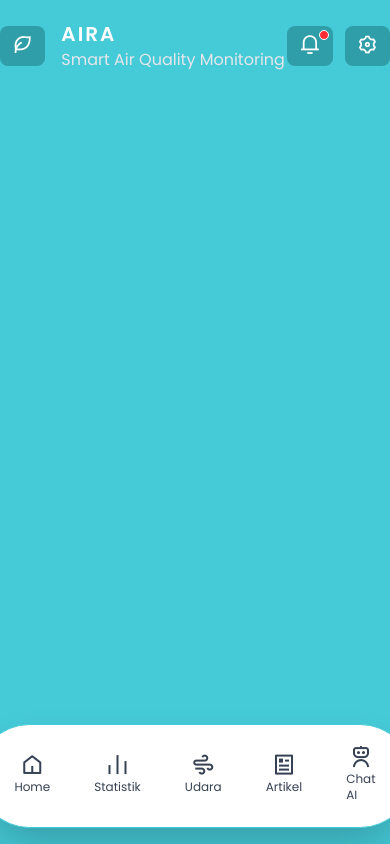
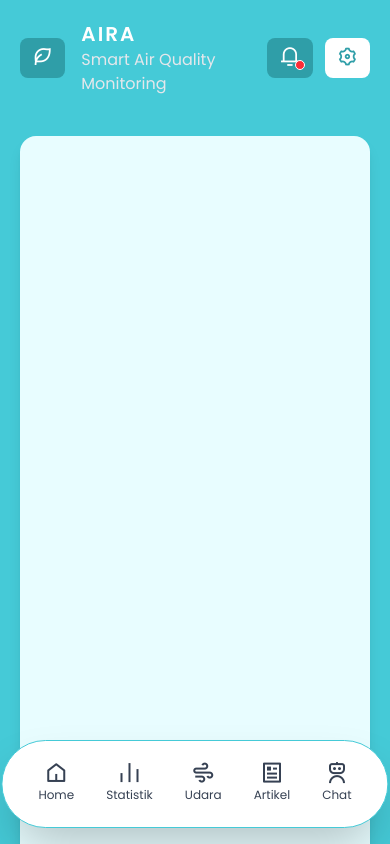
Before and after one commit to Musthofali24/aira-web-app, a React (Vite) app: page /settings in a window 390 px wide. Shown: the top 844 px of the page. Built offline with nearby package versions, Linux system fonts and the light colour scheme.

Commit message:
feat(Navigation): Add Routing for Setting

```diff
--- a/src/App.jsx
+++ b/src/App.jsx
@@ -4,7 +4,7 @@ import FloatingNavbar from "./components/FloatingNavbar";
 
 function App({ children }) {
   return (
-    <div className="bg-gradient-to-b bg-[#45cad7] text-white min-h-screen py-5">
+    <div className="bg-gradient-to-b bg-[#45cad7] text-white min-h-screen py-5 px-5">
       {/* Navbar selalu tampil */}
       <Navbar />
 
--- a/src/components/FloatingNavbar.jsx
+++ b/src/components/FloatingNavbar.jsx
@@ -10,7 +10,7 @@ function FloatingNavbar() {
     "flex flex-col items-center space-y-1.5 p-4 rounded-full transition-colors duration-200";
 
   return (
-    <div className="fixed bottom-4 left-1/2 transform -translate-x-1/2 bg-white text-gray-700 rounded-full shadow-2xl border border-[#45cad7] px-5 py-2 flex justify-between items-center gap-3 z-50">
+    <div className="fixed bottom-4 left-1/2 transform -translate-x-1/2 bg-white text-gray-700 rounded-full shadow-2xl border border-[#45cad7] px-5 py-2 flex justify-between items-center md:gap-3 z-50">
       <NavLink
         to="/"
         className={`${baseClass} ${
@@ -68,7 +68,7 @@ function FloatingNavbar() {
         }`}
       >
         <i className="ri-robot-3-line ri-xl"></i>
-        <p className="text-xs">Chat AI</p>
+        <p className="text-xs">Chat</p>
       </NavLink>
     </div>
   );
--- a/src/components/Navbar.jsx
+++ b/src/components/Navbar.jsx
@@ -1,8 +1,11 @@
 import React, { useState, useRef, useEffect } from "react";
+import { NavLink, useLocation } from "react-router-dom";
 
 function Navbar() {
   const [showNotif, setShowNotif] = useState(false);
   const notifRef = useRef(null);
+  const { pathname } = useLocation();
+  const isActive = (path) => pathname === path;
 
   useEffect(() => {
     function handleClickOutside(e) {
@@ -94,7 +97,7 @@ function Navbar() {
             className="bg-[#2f9ea8] py-2 px-3 rounded-lg relative cursor-pointer"
           >
             <i className="ri-notification-3-line ri-lg"></i>
-            <span className="absolute top-1 right-1 w-2.5 h-2.5 bg-red-500 rounded-full border border-white"></span>
+            <span className="absolute bottom-2 right-2 w-2.5 h-2.5 bg-red-500 rounded-full border border-white"></span>
           </button>
 
           {/* Popup */}
@@ -127,9 +130,16 @@ function Navbar() {
           )}
         </div>
 
-        <a href="#" className="bg-[#2f9ea8] py-2 px-3 rounded-lg">
+        <NavLink
+          to="/settings"
+          className={`py-2 px-3 rounded-lg transition-colors ${
+            isActive("/settings")
+              ? "bg-white text-[#2f9ea8]"
+              : "bg-[#2f9ea8] text-white hover:bg-[#45cad7]"
+          }`}
+        >
           <i className="ri-settings-3-line ri-lg"></i>
-        </a>
+        </NavLink>
       </div>
     </div>
   );
--- a/src/main.jsx
+++ b/src/main.jsx
@@ -8,6 +8,7 @@ import Home from "./pages/Home";
 import "./index.css";
 import "remixicon/fonts/remixicon.css";
 import ChatBot from "./pages/ChatBot.jsx";
+import Settings from "./pages/Setting.jsx";
 
 ReactDOM.createRoot(document.getElementById("root")).render(
   <BrowserRouter>
@@ -18,6 +19,7 @@ ReactDOM.createRoot(document.getElementById("root")).render(
         <Route path="/udara" element={<Udara />} />
         <Route path="/artikel" element={<Artikel />} />
         <Route path="/chatbot" element={<ChatBot />} />
+        <Route path="/settings" element={<Settings />} />
       </Routes>
     </App>
   </BrowserRouter>
--- a/src/pages/Home.jsx
+++ b/src/pages/Home.jsx
@@ -1,5 +1,3 @@
-import Navbar from "../components/Navbar";
-import FloatingNavbar from "../components/FloatingNavbar";
 import StatusCard from "../components/StatusCard";
 import DataSensorChart from "../components/DataSensorChart";
 
@@ -23,8 +21,9 @@ function Home() {
   };
 
   return (
-    <div className="bg-gradient-to-b bg-[#45cad7] text-white min-h-screen py-5">
-      <div className="max-w-4xl mx-auto bg-[#e8fdff] min-h-screen rounded-2xl p-6 shadow-lg">
+    <div className="bg-gradient-to-b bg-[#45cad7] text-white min-h-screen">
+      <div className="max-w-4xl mx-auto bg-[#e8fdff] min-h-screen rounded-2xl px-6 shadow-lg">
+        <h1>Data </h1>
         <div className="grid grid-cols-1 md:grid-cols-3 gap-4">
           <StatusCard
             title="Suhu"
--- /dev/null
+++ b/src/pages/Setting.jsx
@@ -0,0 +1,9 @@
+function Settings() {
+  return (
+    <div className="bg-gradient-to-b bg-[#45cad7] text-white min-h-screen py-5">
+      <div className="max-w-4xl mx-auto bg-[#e8fdff] min-h-screen rounded-2xl p-6 shadow-lg"></div>
+    </div>
+  );
+}
+
+export default Settings;
```
